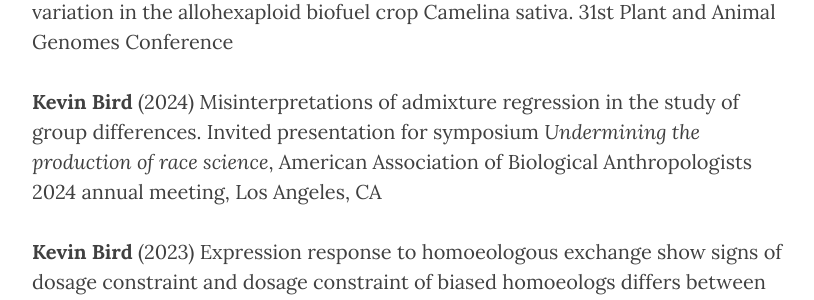
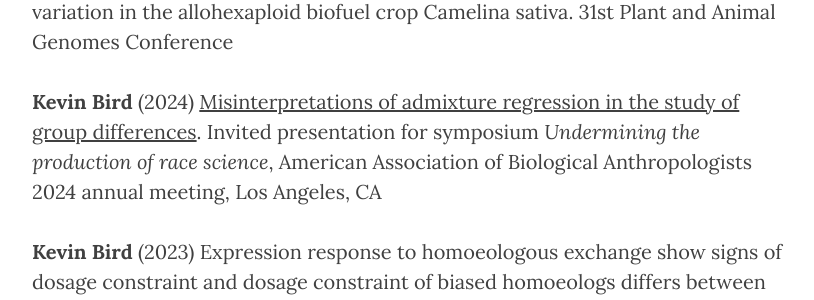
Before and after one commit to KevinABird/KevinABird.github.io, a Jekyll site: the page built from 2_CV.md, in a window 1280 px wide and 900 px high, scrolled down 1604 px. Shown: the part 171-471 px from the top of the window, without its empty margins (233-1047 px from the left). Built offline with Jekyll 4.4.1, drawn with Linux system fonts in a browser that asks for light colours; nearby versions of some CDN libraries; some of the changed lines change nothing that is shown.

Commit message:
Update 2_CV.md

```diff
--- a/2_CV.md
+++ b/2_CV.md
@@ -4,7 +4,7 @@ title: "CV"
 header-img: "img/IMG_8942 copy.jpg"
 ---
 
-My full CV can be found here <a href="/CV/Bird_CV_Oct_2024_website.pdf" target="_blank"><i class="fa fa-file-text fa-md"></i></a>, and a short form is below.
+My full CV can be found here <a href="/CV/Bird_CV_July_2025_website.pdf" target="_blank"><i class="fa fa-file-text fa-md"></i></a>, and a short form is below.
 
 ___
 
@@ -43,7 +43,7 @@ __Kevin Bird__ (2024) Harnessing evolutionary genomics for crop improvement. Col
 
 __Kevin Bird__ (2024) Pangenomic analyses reveal structural and gene-content variation in the allohexaploid biofuel crop Camelina sativa. 31st Plant and Animal Genomes Conference
 
-__Kevin Bird__ (2024) Misinterpretations of admixture regression in the study of group differences. Invited presentation for symposium *Undermining the production of race science*, American Association of Biological Anthropologists 2024 annual meeting, Los Angeles, CA
+__Kevin Bird__ (2024) [Misinterpretations of admixture regression in the study of group differences](https://github.com/KevinABird/KevinABird.github.io/blob/master/CV/Bird_AABA2024.pdf). Invited presentation for symposium *Undermining the production of race science*, American Association of Biological Anthropologists 2024 annual meeting, Los Angeles, CA
 
 __Kevin Bird__ (2023) Expression response to homoeologous exchange show signs of dosage constraint and dosage constraint of biased homoeologs differs between subgenomes. 30th Plant and Animal Genomes Conference
 
```
